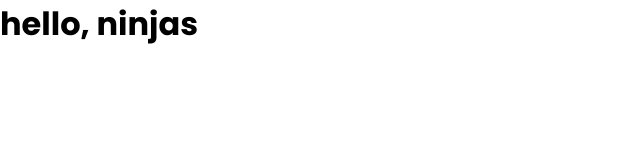
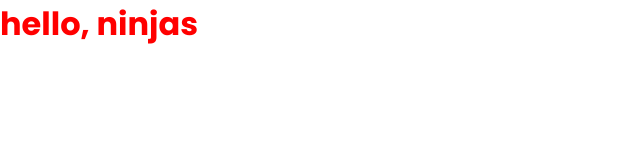
Before and after one commit to wooder2050/complete-sass-tutorial, a website: page index.html in a window 1280 px wide. Shown: the whole page, without its empty margins (0-640 px from the left). Drawn offline with Linux system fonts and the light colour scheme.

Commit message:
#2 - Compiling SASS complete

```diff
--- a/css/index.css
+++ b/css/index.css
@@ -1,4 +1,4 @@
-@import url('https://fonts.googleapis.com/css2?family=Poppins:ital,wght@0,100;0,200;0,300;0,400;0,500;0,600;0,700;0,800;0,900;1,100;1,200;1,300;1,400;1,500;1,600;1,700;1,800;1,900&display=swap');
+@import url("https://fonts.googleapis.com/css2?family=Poppins:ital,wght@0,100;0,200;0,300;0,400;0,500;0,600;0,700;0,800;0,900;1,100;1,200;1,300;1,400;1,500;1,600;1,700;1,800;1,900&display=swap");
 /* reset styles */
 * {
   color: inherit;
@@ -26,3 +26,7 @@ hr {
 img {
   max-width: 100%;
 }
+
+h1 a {
+  color: red;
+}
--- a/index.html
+++ b/index.html
@@ -7,6 +7,6 @@
   <title>Complete SASS</title>
 </head>
 <body>
-  <h1>hello, ninjas</h1>
+  <h1><a href="#">hello, ninjas</a></h1>
 </body>
 </html>
```
Also changed, not shown: package.json (indentation only), 1 other file.
